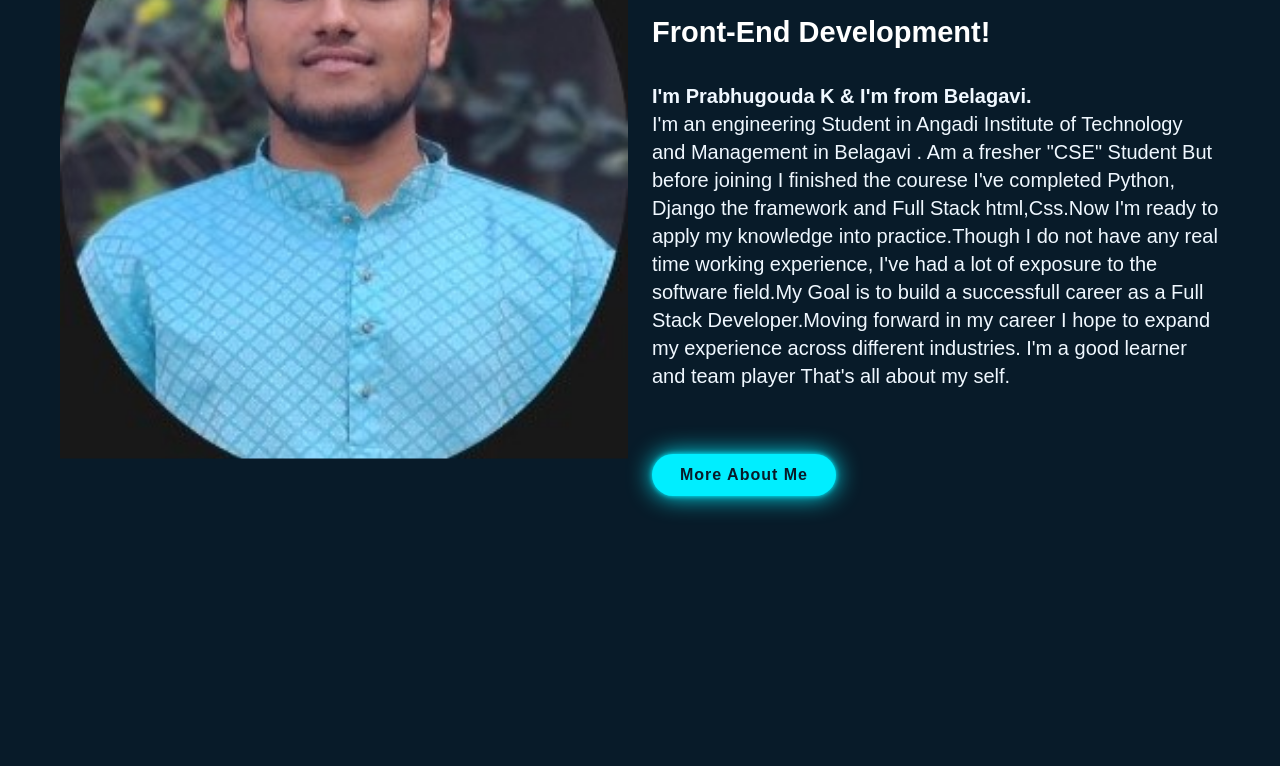
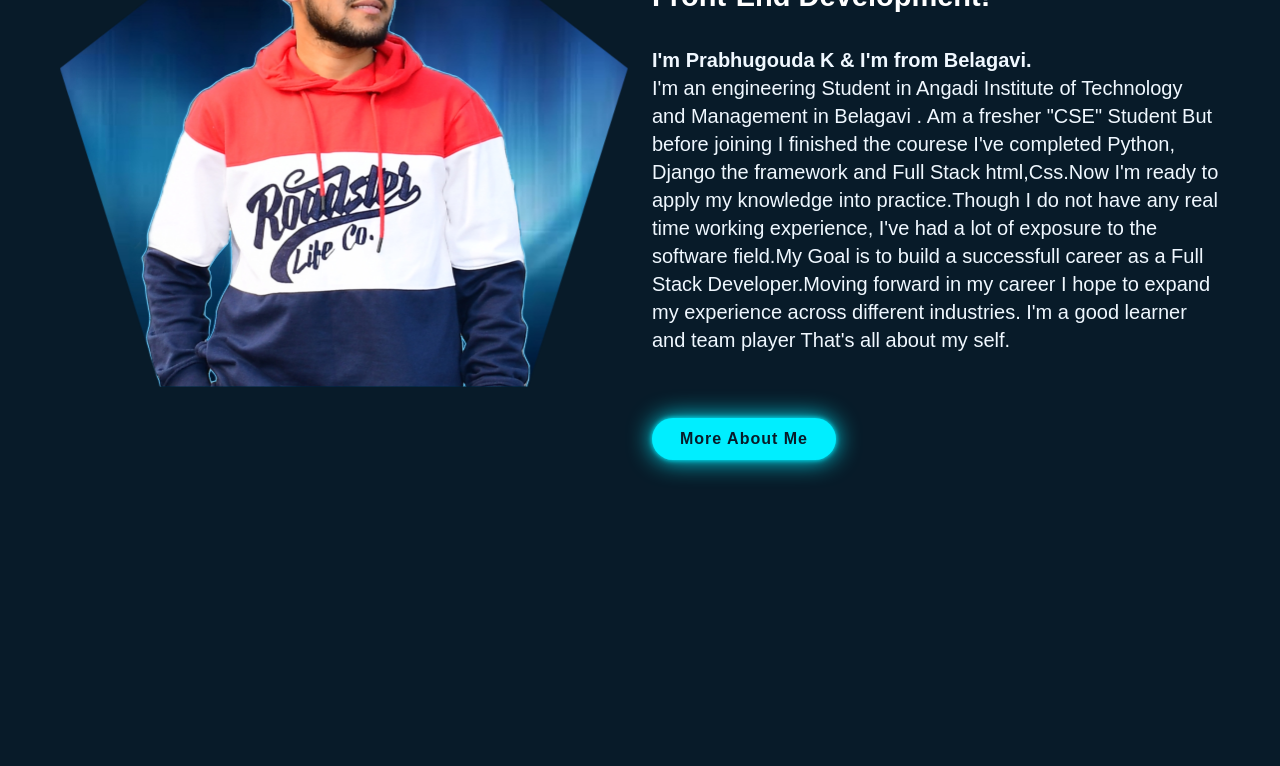
Before and after one commit to prabhugouda48/My-portfolio, a plain HTML site: page index.html in a window 1280 px wide. Shown: the part 795-1561 px from the top of the page. Drawn offline with nearby package versions, Linux system fonts and the light colour scheme.

Commit message:
Update index.html

```diff
--- a/index.html
+++ b/index.html
@@ -63,7 +63,7 @@
         </div>
 
         <div class="home-img2">
-            <br><br><img src="about1.jpg" alt="">
+<!--             <br><br><img src="about2.png" alt=""> -->
         </div>
 
     </section>
@@ -73,7 +73,7 @@
 
         <div class="about-img">
 
-            <img src="about1.jpg" alt="about">
+            <img src="about2.png" alt="about">
 
         </div>
 
```
